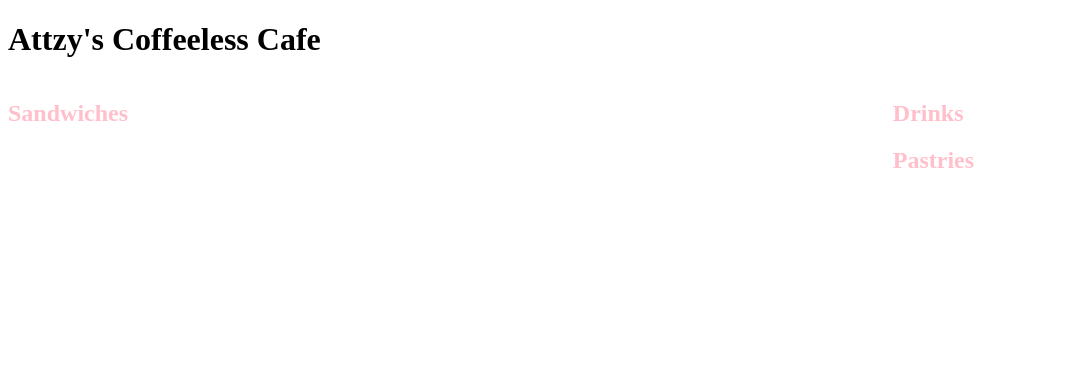
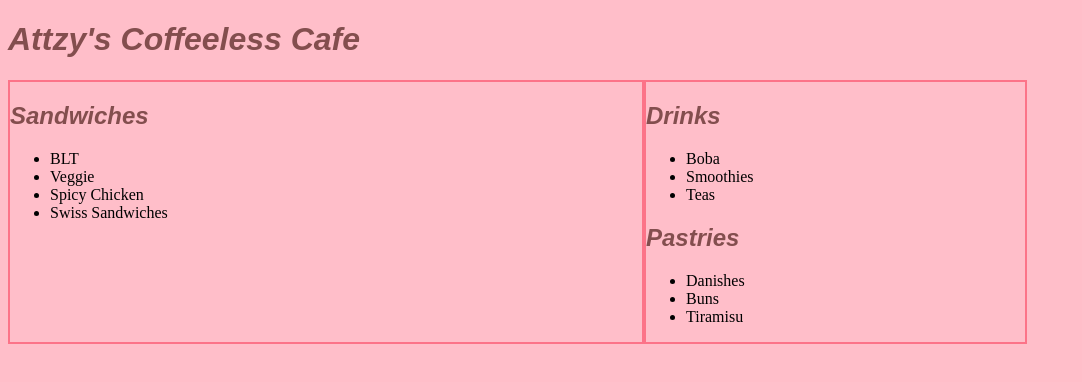
Before and after one commit to arod256/restaurant-menu, a plain HTML site: page index.html in a window 1280 px wide. Shown: the whole page, without its empty margins (0-1082 px from the left). Drawn offline with Linux system fonts and the light colour scheme.

Commit message:
pt1 in class work

```diff
--- a/index.html
+++ b/index.html
@@ -10,10 +10,26 @@
     <div id="container">
       <div id="main">
         <h2 class="pink">Sandwiches</h2>
+        <ul>
+          <li>BLT</li>
+          <li>Veggie</li>
+          <li>Spicy Chicken</li>
+          <li>Swiss Sandwiches</li>
+        </ul>
       </div>
       <div id="sidebar">
         <h2 class="pink">Drinks</h2>
+        <ul>
+          <li>Boba</li>
+          <li>Smoothies</li>
+          <li>Teas</li>
+        </ul>
         <h2 class="pink">Pastries</h2>
+        <ul>
+          <li>Danishes</li>
+          <li>Buns</li>
+          <li>Tiramisu</li>
+        </ul>
       </div>
     </div>
   </body>
--- a/style.css
+++ b/style.css
@@ -1,14 +1,36 @@
+body {
+    background-color: rgb(255, 190, 201);
+}
+
 #main {
     border-style: solid;
-    border-color: palevioletred;
-    border: 2px;
+    border-color: rgb(252, 115, 136);
+    border-width: 2px;
+}
+
+#sidebar {
+    border-style: solid;
+    border-color: rgb(252, 115, 136);
+    border-width: 2px;
 }
 
 .pink {
-    color: pink;
+    color: rgb(131, 78, 78);
 }
 
-#container {
+h1 {
+    font-style: oblique;
+    font-family: fantasy;
+    color: rgb(131, 78, 78);
+}
+
+h2 {
+    font-style: oblique;
+    font-family: fantasy;
+    color: rgb(131, 78, 78);
+}
+
+/* #container {
     display: flex;
 }
 
@@ -18,7 +40,7 @@
 
 #sidebar {
     width: 30%;
-}
+} */
 
 @media (min-width: 600px ) {
     #container {
@@ -26,7 +48,8 @@
     }
 
     #main {
-        width: 70%;
+        /* width: 70%; */
+        width: 50%;
     }
 
     #sidebar {
```
